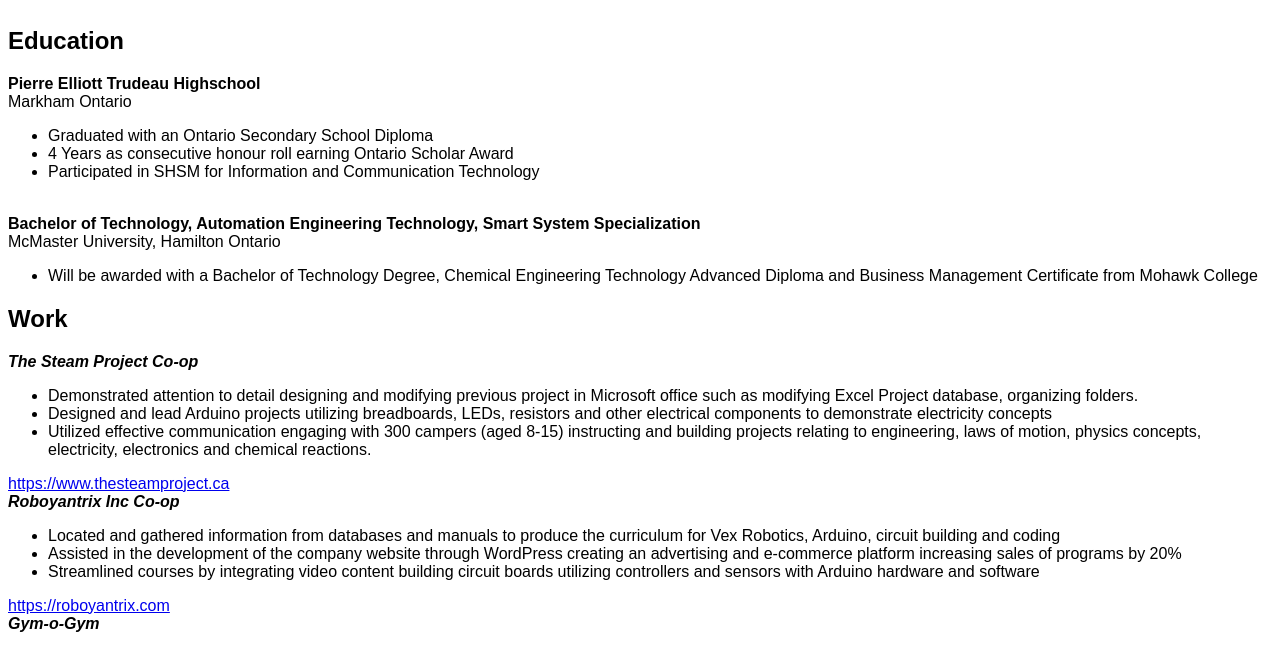
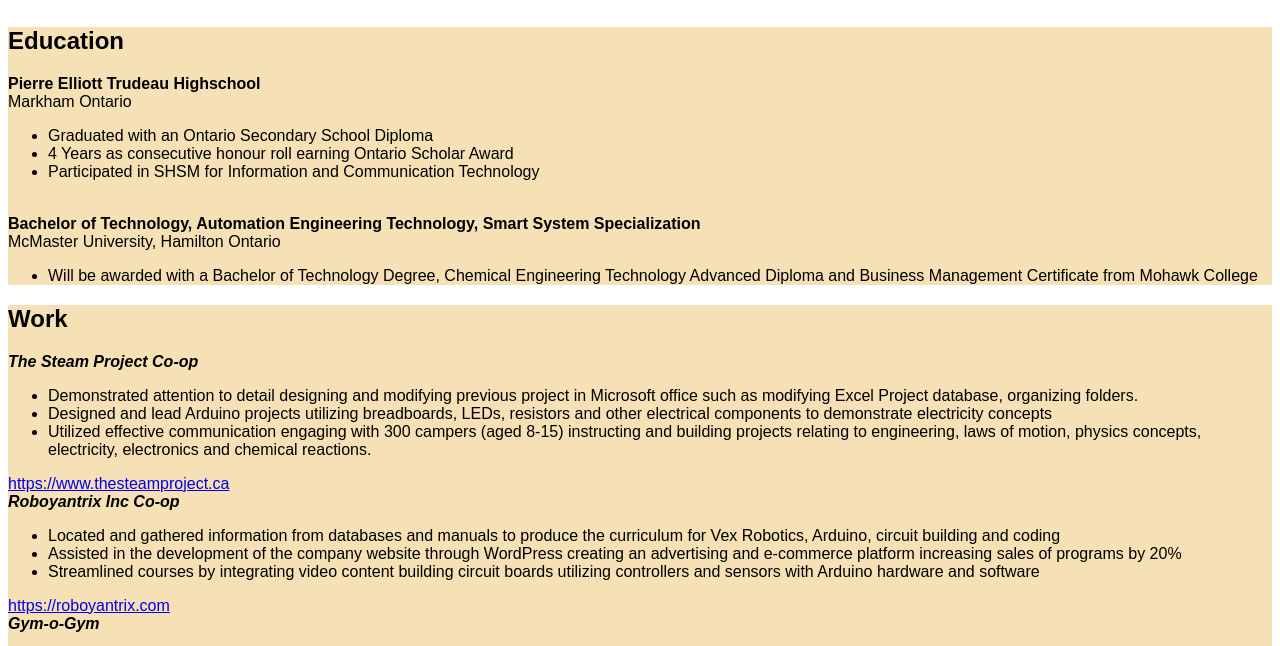
Before and after one commit to IvanCai335/Ivancai335.github.io, a plain HTML site: page index.html in a window 1280 px wide. Shown: the part 121-767 px from the top of the page. Drawn offline with Linux system fonts and the light colour scheme.

Commit message:
update colour bg

```diff
--- a/index.html
+++ b/index.html
@@ -9,10 +9,12 @@ MacID: Caii2
 <head>
     <title>Ivan Cai Lab #1</title>
     <style>
+
         body {font-family: Arial;}
         header{padding: 10px;font-family: 'Times New Roman';display:flex;align-items: center;}
         h1 {font-size: 30px;margin:0px}
         img {width:100px; height:100px;margin-right:4ch;}
+        section {background-color: #f6e0b5;}
 
     </style>
 </head>
```
